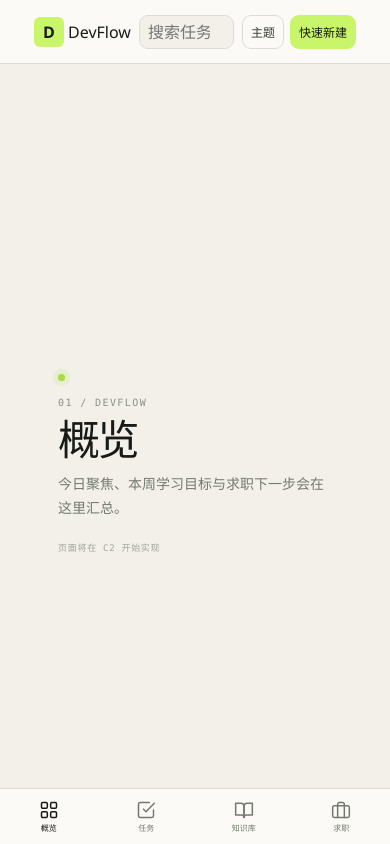
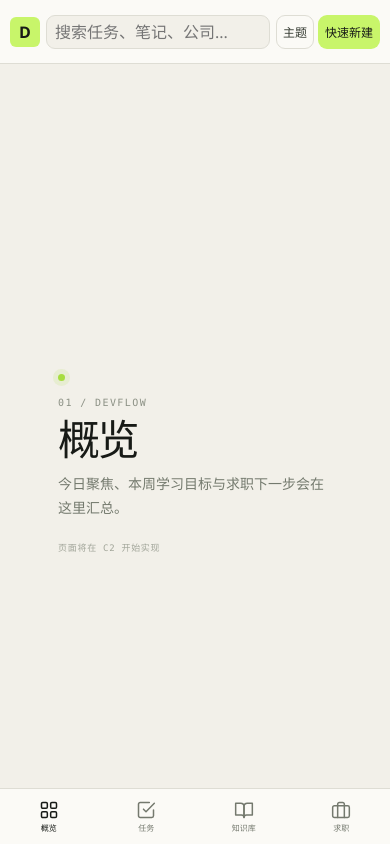
Before and after one commit to cyldstore/devflow, a Vue app in the folder devflow/: page / in a window 390 px wide. Built offline with nearby package versions, Linux system fonts and the light colour scheme.

Commit message:
fix(layout): 修正断点边界与焦点样式

```diff
--- a/devflow/src/components/layout/AppShell.vue
+++ b/devflow/src/components/layout/AppShell.vue
@@ -52,6 +52,7 @@ import BottomNav from './BottomNav.vue'
     grid-template-columns: 1fr;
   }
 
+  /* 与 BottomNav 的高度保持一致 */
   .content {
     padding: var(--space-5);
     padding-bottom: calc(56px + env(safe-area-inset-bottom) + var(--space-5));
--- a/devflow/src/components/layout/AppTopbar.vue
+++ b/devflow/src/components/layout/AppTopbar.vue
@@ -1,8 +1,8 @@
 <template>
   <header class="topbar">
-    <RouterLink class="brand" to="/">
+    <RouterLink class="brand" to="/" aria-label="DevFlow 首页">
       <span class="brand-mark">D</span>
-      <span>DevFlow</span>
+      <span class="brand-name">DevFlow</span>
     </RouterLink>
 
     <input
@@ -93,4 +93,31 @@
   color: var(--color-accent-contrast);
   font-weight: 600;
 }
+
+@media (max-width: 767px) {
+  .topbar {
+    gap: var(--space-3);
+    padding: 0 var(--space-5);
+  }
+
+  .brand-name {
+    display: none;
+  }
+
+  .actions {
+    gap: var(--space-2);
+  }
+
+  .icon-btn,
+  .primary-btn {
+    padding: 0 var(--space-3);
+  }
+}
+
+.icon-btn:focus-visible,
+.primary-btn:focus-visible,
+.brand:focus-visible {
+  outline: 2px solid var(--color-text-strong);
+  outline-offset: 2px;
+}
 </style>
--- a/devflow/src/styles/tokens.css
+++ b/devflow/src/styles/tokens.css
@@ -73,12 +73,14 @@
   --color-text: var(--ink-soft);
   --color-text-strong: var(--ink);
   --color-text-muted: var(--muted);
+  --color-text-faint: var(--muted-2);
   --color-background: var(--canvas);
   --color-border: var(--line);
   --color-danger: var(--coral);
   --color-danger-soft: var(--coral-soft);
   --color-accent: var(--lime);
   --color-accent-soft: var(--lime-soft);
+  --color-accent-strong: var(--lime-deep);
   --color-accent-contrast: var(--ink);
   --color-surface: var(--panel);
   --color-sidebar: var(--sidebar);
```
